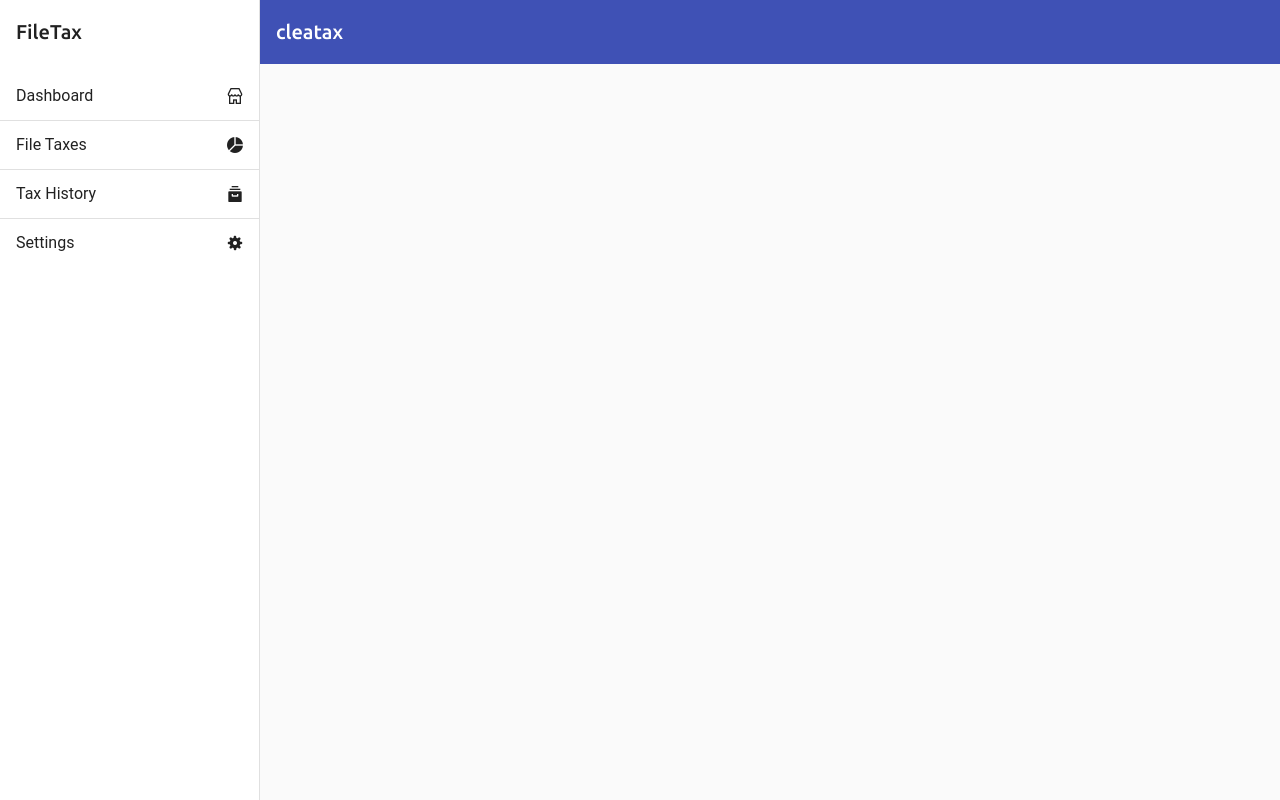
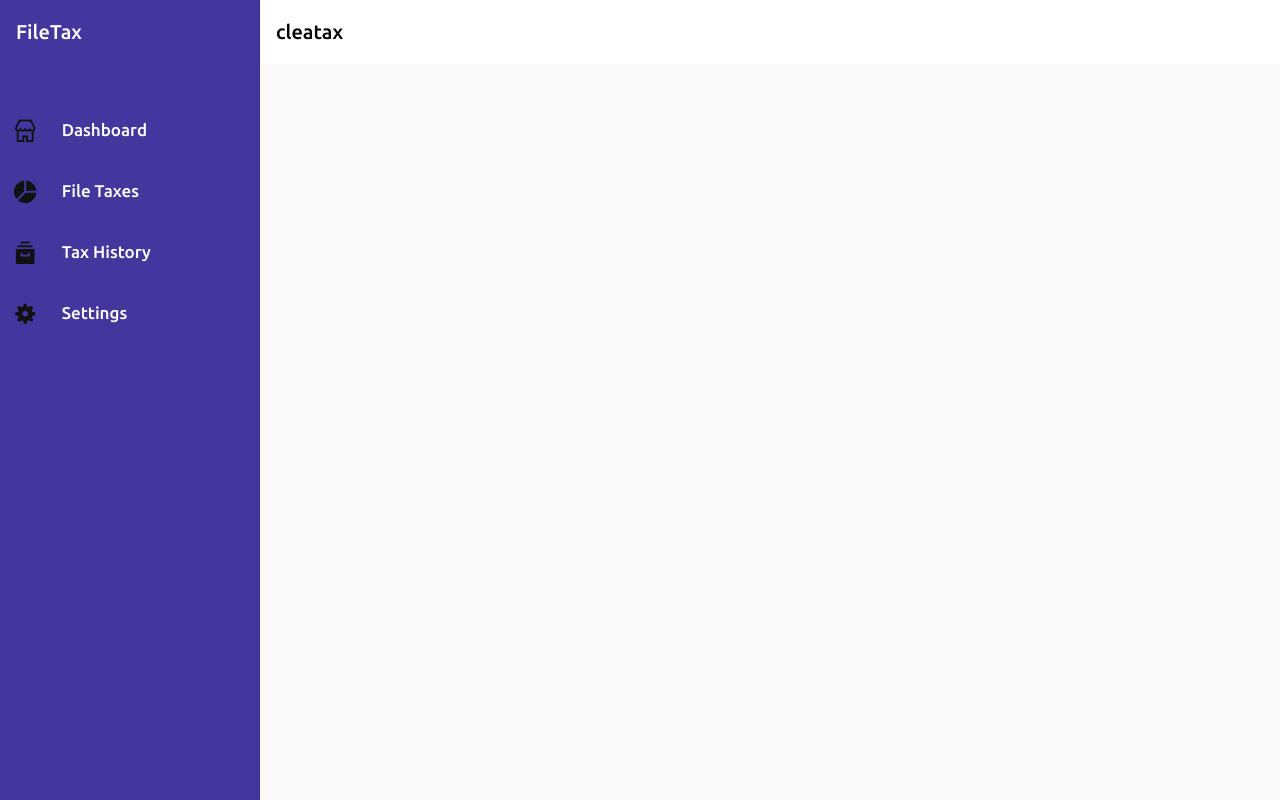
Before and after one commit to gilbertmpanga12/fileTax, an Angular app: page / in a window 1280 px wide. Built offline with nearby package versions, Linux system fonts and the light colour scheme.

Commit message:
Update: edited nucleo.css file for iconSize ranges

```diff
--- a/src/app/dashboard/dashboard.component.html
+++ b/src/app/dashboard/dashboard.component.html
@@ -3,36 +3,26 @@
         [attr.role]="(isHandset$ | async) ? 'dialog' : 'navigation'"
         [mode]="(isHandset$ | async) ? 'over' : 'side'"
         [opened]="(isHandset$ | async) === false">
-      <mat-toolbar>FileTax</mat-toolbar>
-      <!-- <mat-nav-list>
-        <a mat-list-item routerLink="/file-taxes">Dashboard</a>
-        <a mat-list-item routerLink="/file-taxes">File Taxes</a>
-        <a mat-list-item routerLink="/history">Tax File History</a>
-        <a mat-list-item routerLink="/settings">Settings</a>
-      </mat-nav-list> -->
-      <mat-list>
-        <!-- <div mat-subheader>Folders</div> -->
-        <mat-list-item>
-          <i class="ni ni-shop"></i>
-          <div mat-line>Dashboard</div>
-        </mat-list-item>
-        <mat-divider></mat-divider>
-        <mat-list-item>
-          <i class="ni ni-chart-pie-35"></i>
-          <div mat-line>File Taxes</div>
-        </mat-list-item>
-        <mat-divider></mat-divider>
-        <mat-list-item>
-          <i class="ni ni-archive-2"></i>
-          <div mat-line>Tax History</div>
-        </mat-list-item>
-        <mat-divider></mat-divider>
-        <mat-list-item>
-          <i class="ni ni-settings-gear-65"></i>
-          <div mat-line>Settings</div>
-        </mat-list-item>
+      <mat-toolbar class="custom-toolbar-color">
+        <h3 class="navbrand">FileTax</h3>
+      </mat-toolbar>
 
-      </mat-list>
+      <div class="links-wrapper">
+        <ng-container *ngFor="let link of links">
+          <a class="link-item is-anchor" [routerLink]="link.path">
+            <div class="flex">
+              <div class="is-10">
+                <i [class]="link.icon"></i>
+              </div>
+              <div class="is-90">
+                <h3 >{{link.name}}</h3>
+              </div>
+            </div>
+          </a>
+        <!-- <br/> -->
+        </ng-container>
+
+      </div>
     </mat-sidenav>
     <mat-sidenav-content>
       <mat-toolbar color="primary">
@@ -47,5 +37,6 @@
         <span>cleatax</span>
       </mat-toolbar>
       <!-- Add Content Here -->
+      <router-outlet></router-outlet>
     </mat-sidenav-content>
   </mat-sidenav-container>
--- a/src/app/dashboard/dashboard.component.scss
+++ b/src/app/dashboard/dashboard.component.scss
@@ -1,9 +1,15 @@
 .sidenav-container {
     height: 100%;
+    // background-color: #43379d !important;
   }
 
+ .navbrand{
+   color: #ffffff;
+ }
   .sidenav {
     width: 260px;
+    background-color: #43379d !important;
+
   }
 
   .sidenav .mat-toolbar {
@@ -15,3 +21,58 @@
     top: 0;
     z-index: 1;
   }
+  .is-anchor{
+    display: block;
+    cursor: pointer;
+    text-decoration: none;
+  }
+  .size-20{
+    // font-size: 22px;
+    font-weight: bold;
+    color: #ffffff !important;
+  }
+
+  .flex{
+    display: flex;
+    flex-direction: row;
+    height: 40px;
+  }
+  .is-10{
+    flex-basis: 8%;
+    padding-left: 6px;
+    padding-top: 9px;
+
+    // border: 1px solid black;
+
+    padding-top: 8px;
+  }
+  .is-90{
+    flex-basis: 92%;
+    // border: 1px solid purple;
+
+    padding-top: 4px;
+    h3{
+      font-weight: 500;
+      text-transform: capitalize;
+      padding-left: 12px;
+      font-size: 17px;
+      color: #ffffff !important;
+
+    }
+  }
+
+  .links-wrapper{
+    // border: 1px solid red;
+    height: 70%;
+    padding-top: 1.7rem;
+    .link-item{
+      margin-bottom: 11px;
+      margin-left: 5px;
+      margin-right: 0;
+      width: 95%;
+      padding-left: 3px;
+      padding-right: 0;
+      border-radius: 9px;
+      margin-top: 21px;
+    }
+  }
--- a/src/app/dashboard/dashboard.component.ts
+++ b/src/app/dashboard/dashboard.component.ts
@@ -2,6 +2,13 @@ import { Component, OnInit } from '@angular/core';
 import { BreakpointObserver, Breakpoints } from '@angular/cdk/layout';
 import { Observable } from 'rxjs';
 import { map, shareReplay } from 'rxjs/operators';
+
+// Models
+interface Links {
+  path: string;
+  icon: string;
+  name: string;
+}
 
 @Component({
   selector: 'app-dashboard',
@@ -10,6 +17,27 @@ import { map, shareReplay } from 'rxjs/operators';
 })
 export class DashboardComponent implements OnInit {
 
+links:  Links[] = [{
+  path: '/',
+  icon: 'icon ni ni-shop icon-lg icon-outline.icon-stroke-1 ni-2x',
+  name: 'Dashboard'
+},
+{
+  path: '/file-taxes',
+  icon: 'icon ni ni-chart-pie-35 icon-lg icon-outline.icon-stroke-1 ni-2x',
+  name: 'File taxes'
+},
+{
+  path: '/history',
+  icon: 'icon ni ni-archive-2 icon-lg icon-outline.icon-stroke-1 ni-2x',
+  name: 'Tax history'
+},
+{
+  path: '/settings',
+  icon: 'icon ni ni-settings-gear-65 icon-lg icon-outline.icon-stroke-1 ni-2x',
+  name: 'Settings'
+}
+];
   isHandset$: Observable<boolean> = this.breakpointObserver.observe(Breakpoints.Handset)
   .pipe(
     map(result => result.matches),
--- a/src/assets/nucleo/css/nucleo.css
+++ b/src/assets/nucleo/css/nucleo.css
@@ -31,7 +31,7 @@ License - nucleoapp.com/license/
   vertical-align: -15%;
 }
 .ni-2x {
-  font-size: 2em;
+  font-size: 1.4em;
 }
 .ni-3x {
   font-size: 3em;
--- a/src/styles.scss
+++ b/src/styles.scss
@@ -11,3 +11,11 @@ h1,h2,h3,h4,h6{
     font-family: 'Ubuntu', sans-serifs !important;
 }
 }
+
+.mat-toolbar.mat-primary{
+    background-color: #ffffff !important;
+    color: #000000;
+}
+.drawer-color{
+    background-color: #43379d !important;
+}
```
